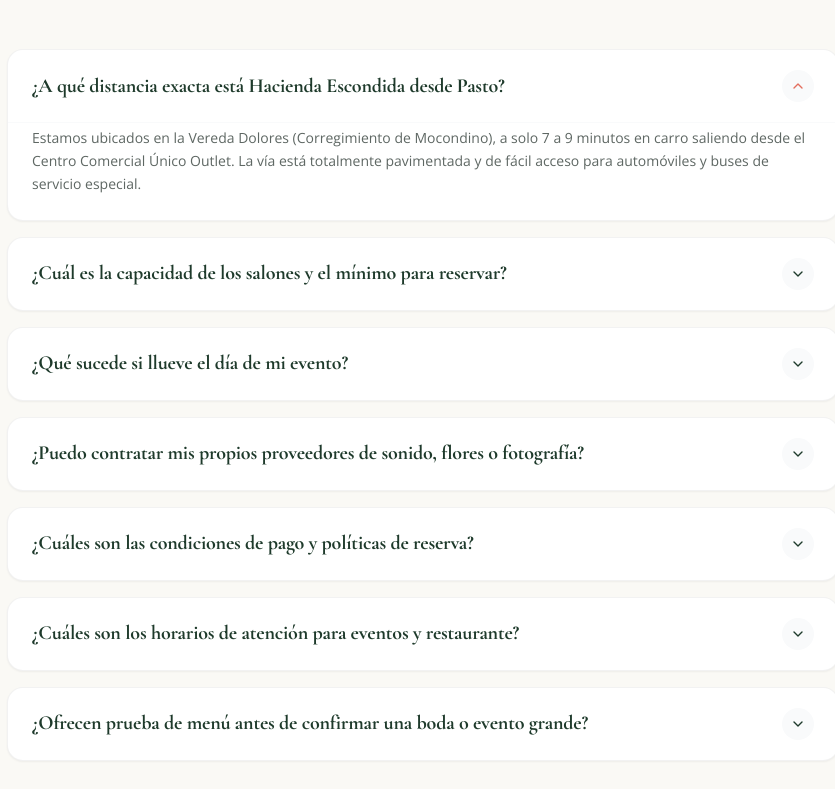
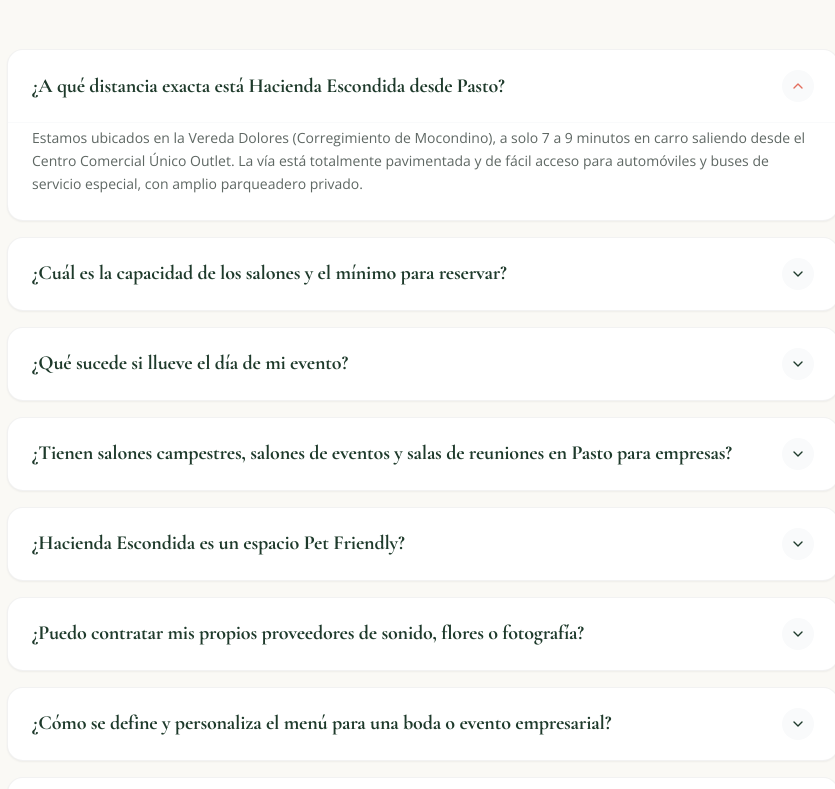
Before and after one commit to webmasterdapmarket1/hacienda-escondida-pasto, a React (Vite) app: page / in a window 1280 px wide. Shown: the part 6900-7689 px from the top of the page, without its empty margins (217-1052 px from the left). Built offline with nearby package versions, Linux system fonts and the light colour scheme.

Commit message:
content(bloque-9): actualizar FAQs con Plan Antilluvia, capacidad hasta 200, SEO B2B y Pet Friendly

```diff
--- a/src/data/faqs.ts
+++ b/src/data/faqs.ts
@@ -8,22 +8,37 @@ export const FAQS_DATA: FAQ[] = [
   {
     category: "ubicacion",
     question: "¿A qué distancia exacta está Hacienda Escondida desde Pasto?",
-    answer: "Estamos ubicados en la Vereda Dolores (Corregimiento de Mocondino), a solo 7 a 9 minutos en carro saliendo desde el Centro Comercial Único Outlet. La vía está totalmente pavimentada y de fácil acceso para automóviles y buses de servicio especial.",
+    answer: "Estamos ubicados en la Vereda Dolores (Corregimiento de Mocondino), a solo 7 a 9 minutos en carro saliendo desde el Centro Comercial Único Outlet. La vía está totalmente pavimentada y de fácil acceso para automóviles y buses de servicio especial, con amplio parqueadero privado.",
   },
   {
     category: "salones",
     question: "¿Cuál es la capacidad de los salones y el mínimo para reservar?",
-    answer: "Disponemos de un Salón Principal para 150 a 200 personas y un Salón Auxiliar ideal para grupos de hasta 45 personas. El mínimo de invitados para reservar un evento privado de lunes a sábado es de 35 personas. Para grupos menores, nuestro Restaurante Campestre atiende domingos y festivos con reserva de mesa.",
+    answer: "Disponemos de un Salón Principal para hasta 200 personas y un Salón Auxiliar ideal para grupos de hasta 45 personas. El mínimo de invitados para reservar un evento privado de lunes a sábado es de 35 personas. Para grupos menores, nuestro Restaurante Campestre atiende domingos y festivos con reserva de mesa.",
   },
   {
     category: "salones",
     question: "¿Qué sucede si llueve el día de mi evento?",
-    answer: "Cuentas con tranquilidad garantizada. Hacienda Escondida dispone del Salón Auxiliar y de la infraestructura totalmente cubierta del Salón Principal como Plan B inmediato. Si habías planeado un momento al aire libre y llueve, la logística se traslada bajo techo sin retrasos ni costos imprevistos.",
+    answer: "Cuentas con tranquilidad garantizada. Hacienda Escondida dispone del Salón Auxiliar y de la infraestructura totalmente cubierta del Salón Principal como Plan Antilluvia inmediato. Si habías planeado un momento al aire libre y llueve, la logística se traslada bajo techo sin retrasos ni costos imprevistos.",
+  },
+  {
+    category: "salones",
+    question: "¿Tienen salones campestres, salones de eventos y salas de reuniones en Pasto para empresas?",
+    answer: "Sí. Somos la opción de salones campestres y salones de eventos más cercana a Pasto (a 8 minutos del Único Outlet). Nuestros espacios se adaptan como salas de reuniones en Pasto para juntas directivas, foros, capacitaciones de Recursos Humanos, convenciones e integraciones empresariales, con facturación electrónica y parqueadero privado.",
+  },
+  {
+    category: "politicas",
+    question: "¿Hacienda Escondida es un espacio Pet Friendly?",
+    answer: "¡Por supuesto! Somos un lugar 100% Pet Friendly. Tanto en nuestros eventos familiares como los domingos en el restaurante campestre, tus mascotas son bienvenidas para disfrutar de los amplios jardines y zonas verdes junto a tu familia.",
   },
   {
     category: "gastronomia",
     question: "¿Puedo contratar mis propios proveedores de sonido, flores o fotografía?",
-    answer: "Sí, tienes total libertad de traer a tus proveedores de confianza para decoración floral, sonido, iluminación, orquesta, fotografía y video. La alimentación y las bebidas son manejadas con exclusividad por la cocina de la hacienda para asegurar la cadena de inocuidad y el cumplimiento estricto de los horarios servidos.",
+    answer: "Sí, te ofrecemos la confianza para trabajar con los mejores aliados en decoración floral, sonido, iluminación, orquesta, fotografía y video, o si prefieres que te ayudemos con la logística integral de tu evento, también tenemos la solución. La alimentación y las bebidas son preparadas por nuestra cocina propia para garantizar calidad y puntualidad.",
+  },
+  {
+    category: "gastronomia",
+    question: "¿Cómo se define y personaliza el menú para una boda o evento empresarial?",
+    answer: "Las familias y comités de empresas cuentan con la asesoría directa y cercana de Jacobo Arciniegas para definir el plato fuerte, ajustar salsas, acompañamientos, opciones especiales y todos los detalles de presentación según el estilo de tu celebración.",
   },
   {
     category: "politicas",
@@ -35,9 +50,4 @@ export const FAQS_DATA: FAQ[] = [
     question: "¿Cuáles son los horarios de atención para eventos y restaurante?",
     answer: "Los eventos privados se atienden de lunes a sábado con reserva previa y pueden extenderse hasta las 2:00 a.m. El restaurante campestre abre sus puertas exclusivamente los domingos y lunes festivos de 12:00 m. a 3:00 p.m.",
   },
-  {
-    category: "gastronomia",
-    question: "¿Ofrecen prueba de menú antes de confirmar una boda o evento grande?",
-    answer: "Por supuesto. Las parejas y comités de empresas que contratan paquetes de más de 80 invitados tienen incluida una cata gastronómica previa con Jacobo Arciniegas para ajustar salsas, acompañamientos y detalles de presentación.",
-  },
 ]
```
